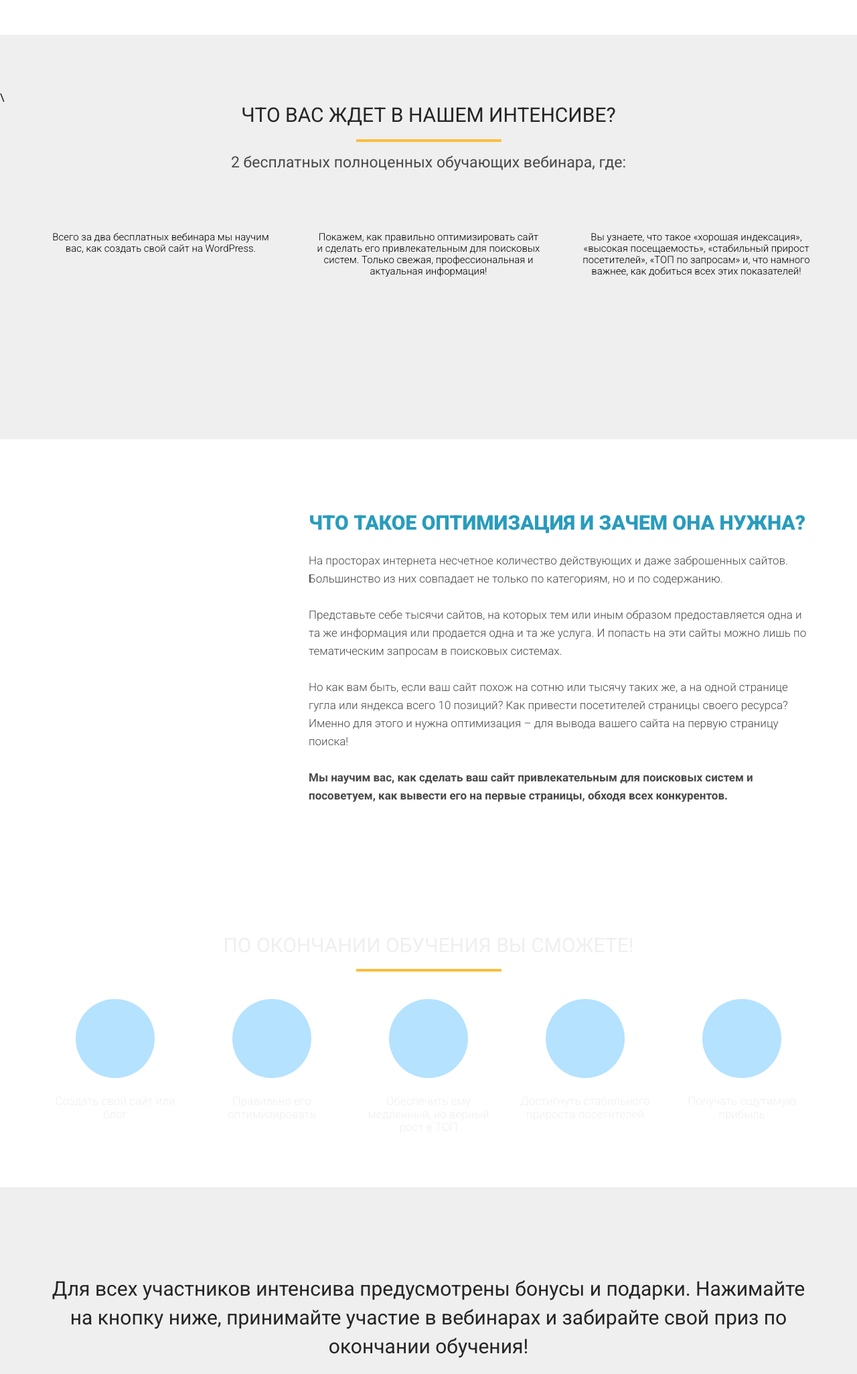
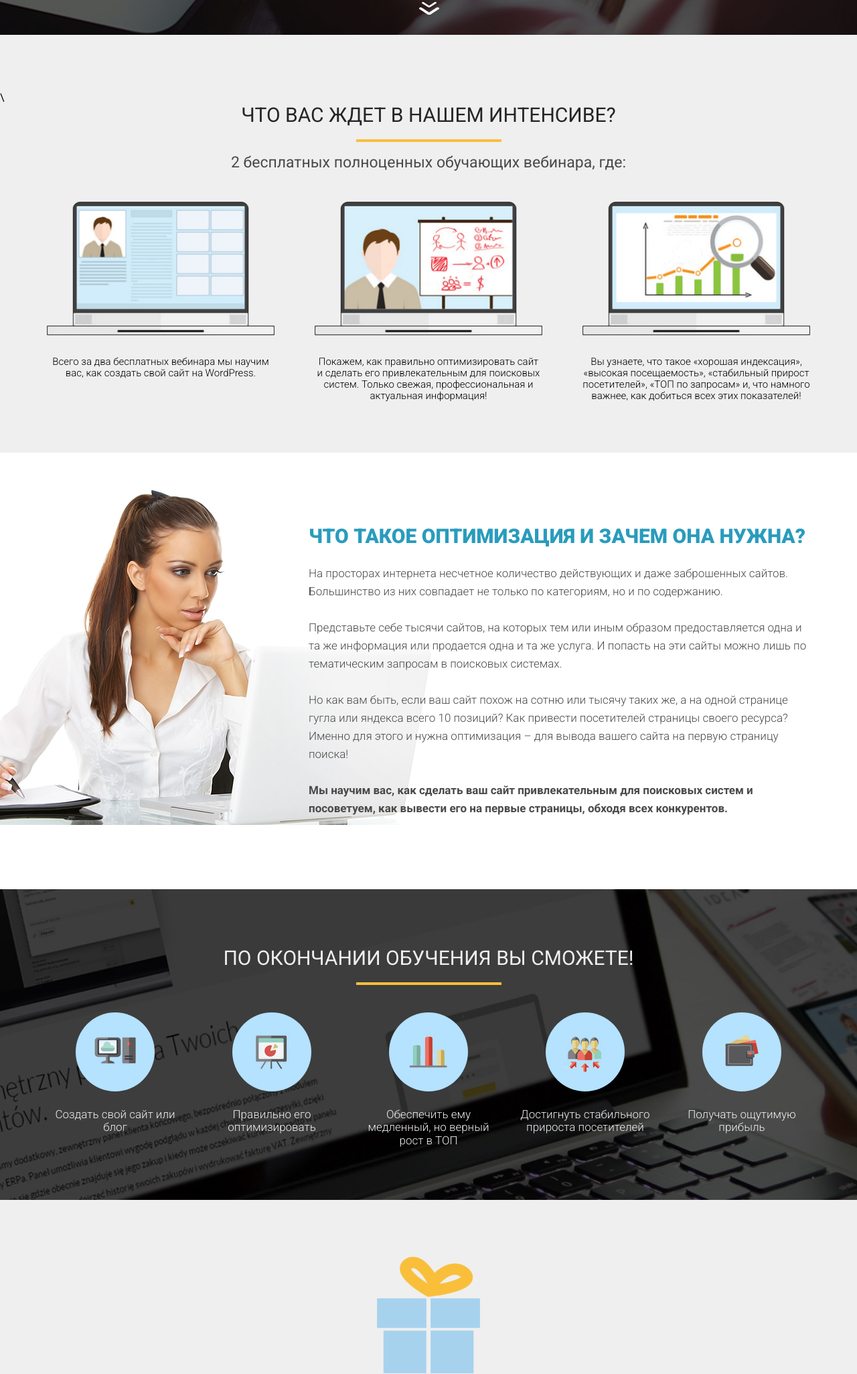
Before and after one commit to lamchatka/Wordpress-intensity, a plain HTML site: page index.html in a window 1280 px wide. Shown: the part 748-2800 px from the top of the page at 67% size. Drawn offline with nearby package versions, Linux system fonts and the light colour scheme; the site is published under a folder, as on GitHub Pages, so addresses that start at the root find nothing.

Commit message:
changed paths to images

```diff
--- a/css/style.css
+++ b/css/style.css
@@ -17,7 +17,7 @@ body {
 
 .promo {
     height: 800px;
-    background-image: url('/images/background/main_bg.png');
+    background-image: url('../images/background/main_bg.png');
     background-position: center center;
     background-size: cover;
     background-repeat: no-repeat;
@@ -219,7 +219,7 @@ h2.title {
 .education {
     padding: 86px 0 79px 0;
     min-height: 447px;
-    background-image: url('/images/background/second_bg.png');
+    background-image: url('../images/background/second_bg.png');
     background-position: center center;
     background-repeat: no-repeat;
     background-size: cover;
--- a/index.html
+++ b/index.html
@@ -18,7 +18,7 @@
     <section class="promo">
         <div class="container">
             <div class="logo-wrapper">
-                <img class="logo-img" src="/images/logo.png" alt="">
+                <img class="logo-img" src="./images/logo.png" alt="">
                 <div class="logo-text">WordPress интенсив</div>
             </div>
 
@@ -46,7 +46,7 @@
         <div class="more">
             <!-- <span>узнать больше об интенсиве </span> Это inline элемент, поэтому к нему нельзя применить свойство text-align -->
             <div class="more-text">узнать больше об интенсиве </div>
-            <img class="more-img" src="/icons/arrow_down.png" alt="down">
+            <img class="more-img" src="./icons/arrow_down.png" alt="down">
         </div>
 
         </div>
@@ -59,18 +59,18 @@
             <div class="waiting-subheader">2 бесплатных полноценных обучающих вебинара, где:</div>
             <div class="waiting-wrapper">
                 <div class="waiting-item">
-                    <img class="waiting-img" src="/images/waiting/waiting_1.png" alt="" class="card-img">
+                    <img class="waiting-img" src="./images/waiting/waiting_1.png" alt="" class="card-img">
                     <div class="waiting-descr">Всего за два бесплатных вебинара мы научим вас,
                         как создать свой сайт на WordPress. </div>
                 </div>
                 <div class="waiting-item">
-                    <img class="waiting-img" src="/images/waiting/waiting_2.png" alt="" class="card-img">
+                    <img class="waiting-img" src="./images/waiting/waiting_2.png" alt="" class="card-img">
                     <div class="waiting-descr">Покажем, как правильно оптимизировать сайт и
                         сделать его привлекательным для поисковых систем.
                         Только свежая, профессиональная и актуальная информация!</div>
                 </div>
                 <div class="waiting-item">
-                    <img class="waiting-img" src="/images/waiting/waiting_3.png" alt="" class="card-img">
+                    <img class="waiting-img" src="./images/waiting/waiting_3.png" alt="" class="card-img">
                     <div class="waiting-descr">Вы узнаете, что такое «хорошая индексация»,
                         «высокая посещаемость», «стабильный прирост посетителей»,
                         «ТОП по запросам» и, что намного важнее, как добиться всех этих показателей!</div>
@@ -94,7 +94,7 @@
                 <br><br>
                 <span>Мы научим вас, как сделать ваш сайт привлекательным для поисковых систем и посоветуем, как вывести его на первые страницы, обходя всех конкурентов.</span>
             </div>
-            <img src="/images/background/woman_bg.png" alt="" class="optimization-img">
+            <img src="./images/background/woman_bg.png" alt="" class="optimization-img">
         </div>
 
     </section>
@@ -106,31 +106,31 @@
             <div class="education-wrapper">
                 <div class="education-item">
                     <div class="circle">
-                        <img src="/icons/finish/finish_icon_1.png" alt="" class="education-img">
+                        <img src="./icons/finish/finish_icon_1.png" alt="" class="education-img">
                     </div>
                     <div class="education-text">Создать свой сайт или блог</div>
                 </div>
                 <div class="education-item">
                     <div class="circle">
-                        <img src="/icons/finish/finish_icon_2.png" alt="" class="education-img">
+                        <img src="./icons/finish/finish_icon_2.png" alt="" class="education-img">
                     </div>
                     <div class="education-text">Правильно его оптимизировать</div>
                 </div>
                 <div class="education-item">
                     <div class="circle">
-                        <img src="/icons/finish/finish_icon_3.png" alt="" class="education-img">
+                        <img src="./icons/finish/finish_icon_3.png" alt="" class="education-img">
                     </div>
                     <div class="education-text">Обеспечить ему медленный, но верный рост в ТОП</div>
                 </div>
                 <div class="education-item">
                     <div class="circle">
-                        <img src="/icons/finish/finish_icon_4.png" alt="" class="education-img">
+                        <img src="./icons/finish/finish_icon_4.png" alt="" class="education-img">
                     </div>
                     <div class="education-text">Достигнуть стабильного прироста посетителей</div>
                 </div>
                 <div class="education-item">
                     <div class="circle">
-                        <img src="/icons/finish/finish_icon_5.png" alt="" class="education-img">
+                        <img src="./icons/finish/finish_icon_5.png" alt="" class="education-img">
                     </div>
                     <div class="education-text">Получать ощутимую прибыль</div>
                 </div>
@@ -140,7 +140,7 @@
 
     <section class="gift">
         <div class="container">
-            <img src="/icons/gift.png" alt="" class="gift-img">
+            <img src="./icons/gift.png" alt="" class="gift-img">
             <div class="gift-descr">
                 Для всех участников интенсива предусмотрены бонусы и подарки.
                 Нажимайте на кнопку ниже, принимайте участие в вебинарах и забирайте свой приз по окончании обучения!
@@ -151,7 +151,7 @@
 
     <section class="webinar">
         <div class="container">
-            <img src="/images/first_webinar/first.png" alt="" class="webinar-img">
+            <img src="./images/first_webinar/first.png" alt="" class="webinar-img">
             <h2 class="webinar-header">Первый вебинар состоится:</h2>
             <h2 class="webinar-subheader">10 сентября в 20:00 по Москве</h2>
             <div class="webinar-info">Успейте записаться, количество мест ограничено!</div>
```
